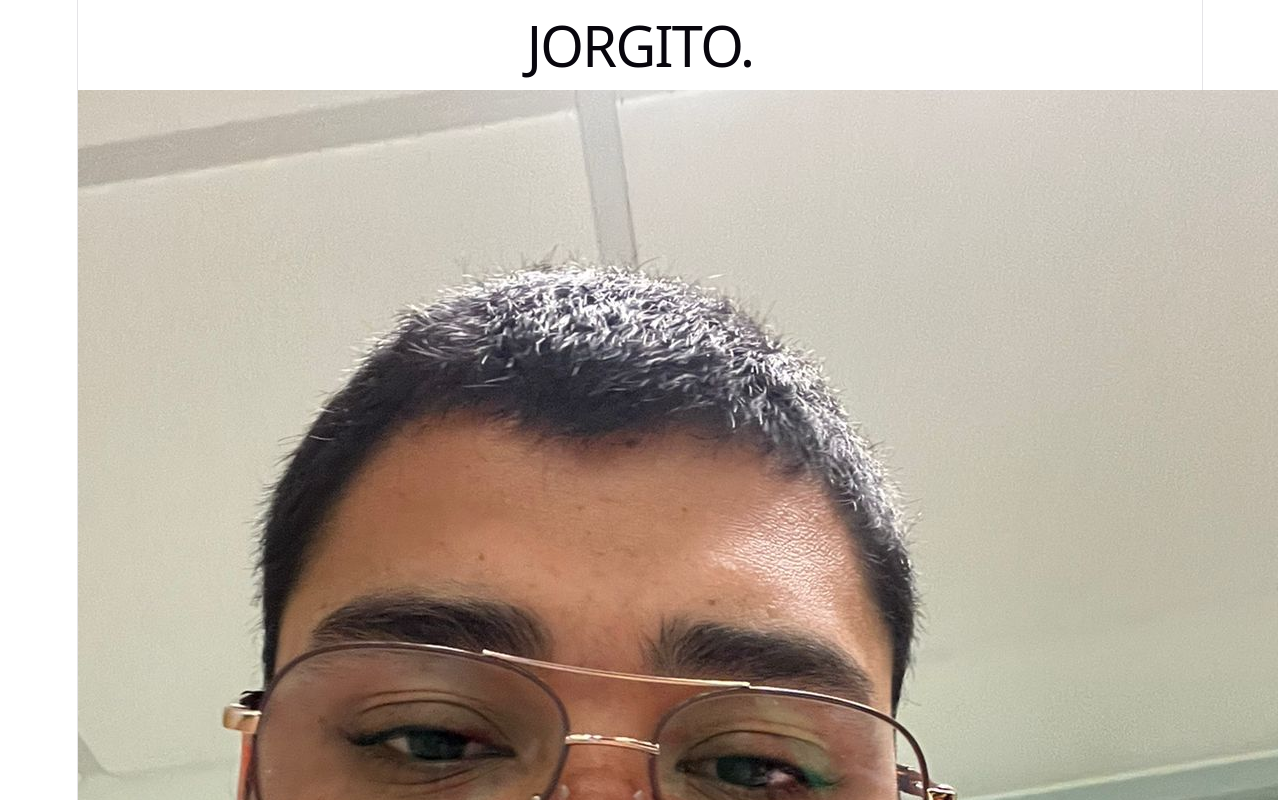
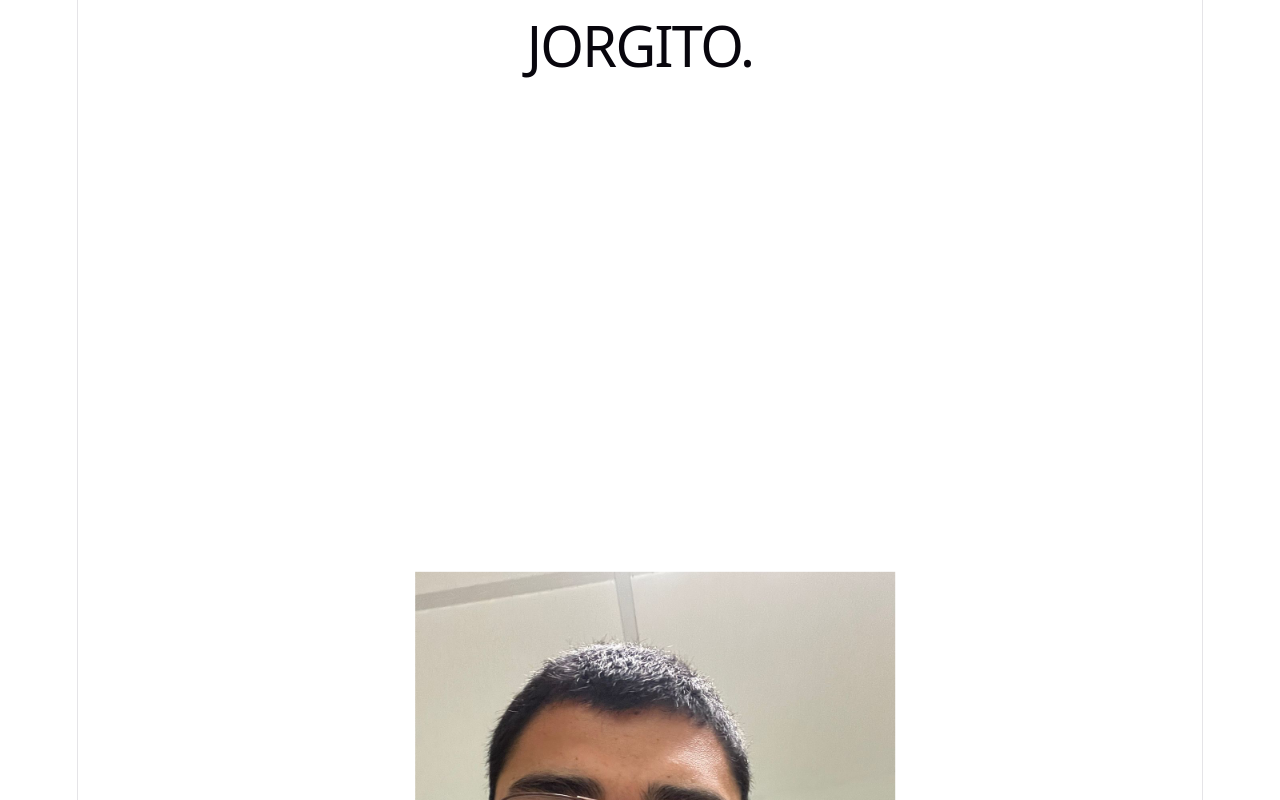
Before and after one commit to JLSI99/biografia-sexy, a React (Vite) app: page / in a window 1280 px wide. Shown: the top 800 px of the page. Built offline with nearby package versions, Linux system fonts and the light colour scheme.

Commit message:
se módificó la escala de la imagen

```diff
--- a/src/App.jsx
+++ b/src/App.jsx
@@ -20,7 +20,7 @@ function App() {
         {/* Espacio para la Imagen Sexy y Central */}
         <motion.div
           initial={{ scale: 0.8, opacity: 0 }}
-          animate={{ scale: 1, opacity: 1 }}
+          animate={{ scale: 0.4, opacity: 1 }}
           transition={{ delay: 0.5, duration: 0.8 }}
           className="mt-10 flex justify-center"
         >
```
